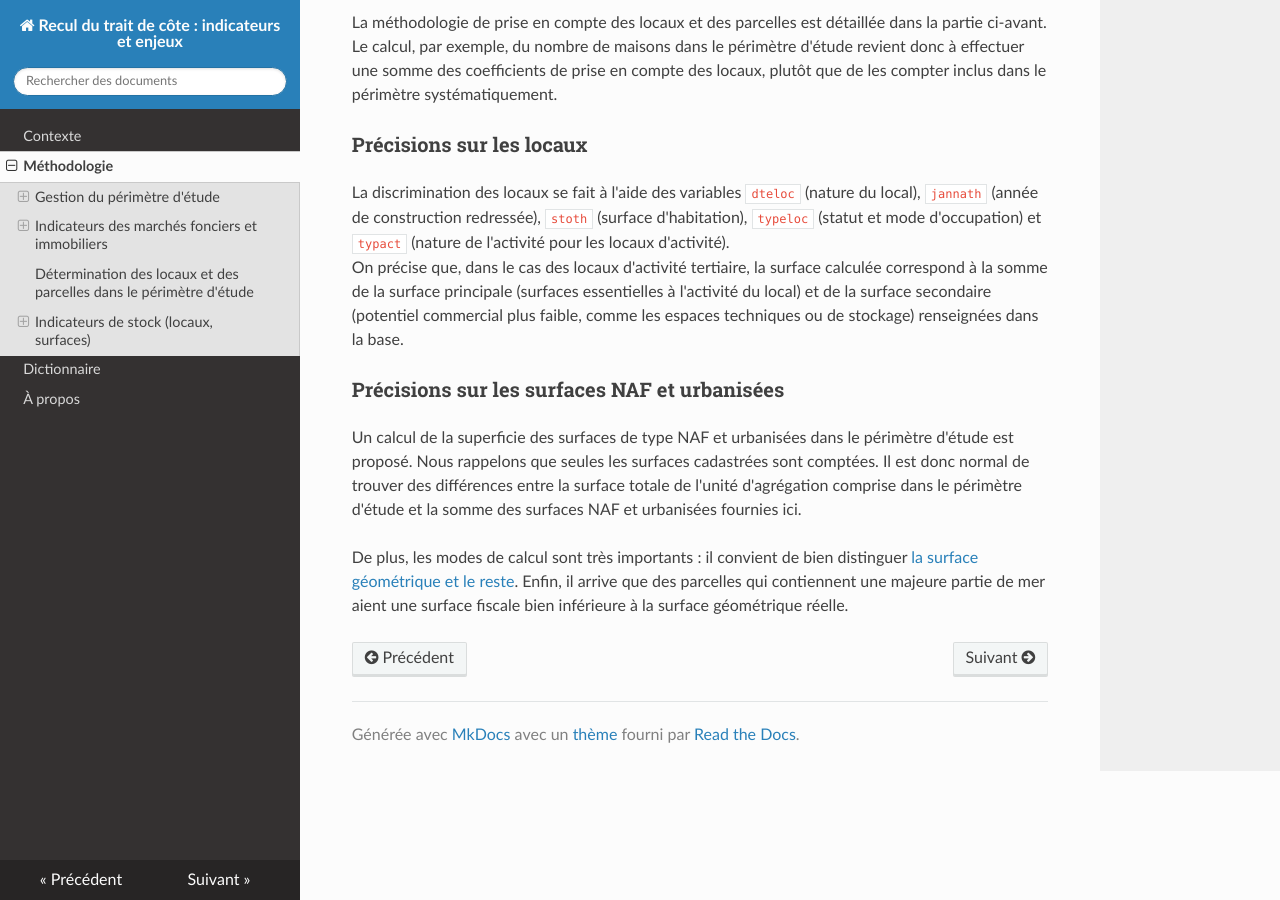
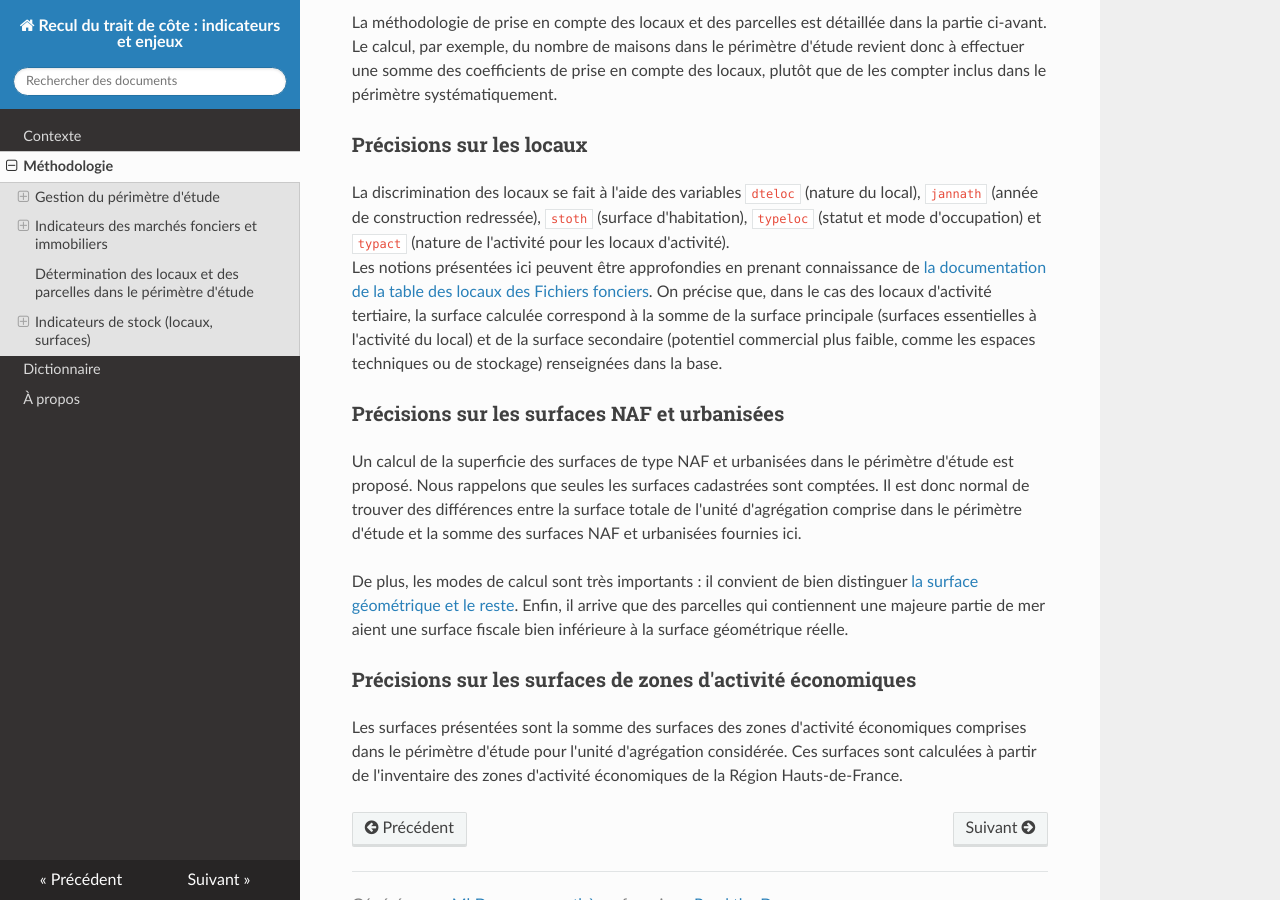
Before and after one commit to hugo-deluca/tdc_docs, an MkDocs documentation site: the page built from docs/methodologie.md, in a window 1280 px wide and 900 px high, scrolled down 5271 px. Built offline with MkDocs 1.6.1, drawn with Linux system fonts in a browser that asks for light colours; nearby versions of some CDN libraries.

Commit message:
Update suite ZAE

```diff
--- a/docs/methodologie.md
+++ b/docs/methodologie.md
@@ -118,6 +118,7 @@ La méthodologie de prise en compte des locaux et des parcelles est détaillée
 ### Précisions sur les locaux
 
 La discrimination des locaux se fait à l'aide des variables ``dteloc`` (nature du local), ``jannath`` (année de construction redressée), ``stoth `` (surface d'habitation), ``typeloc`` (statut et mode d'occupation) et ``typact`` (nature de l'activité pour les locaux d'activité).
+Les notions présentées ici peuvent être approfondies en prenant connaissance de [la documentation de la table des locaux des Fichiers fonciers](https://doc-datafoncier.cerema.fr/doc/ff/pb0010_local).
 On précise que, dans le cas des locaux d'activité tertiaire, la surface calculée correspond à la somme de la surface principale (surfaces essentielles à l'activité du local) et de la surface secondaire (potentiel commercial plus faible, comme les espaces techniques ou de stockage) renseignées dans la base.
 
 ### Précisions sur les surfaces NAF et urbanisées
@@ -125,3 +126,7 @@ On précise que, dans le cas des locaux d'activité tertiaire, la surface calcul
 Un calcul de la superficie des surfaces de type NAF et urbanisées dans le périmètre d'étude est proposé. Nous rappelons que seules les surfaces cadastrées sont comptées. Il est donc normal de trouver des différences entre la surface totale de l'unité d'agrégation comprise dans le périmètre d'étude et la somme des surfaces NAF et urbanisées fournies ici.
 
 De plus, les modes de calcul sont très importants : il convient de bien distinguer [la surface géométrique et le reste](https://doc-datafoncier.cerema.fr/doc/guide/ff/dcntpa-surface-de-la-parcelle#differences-entre-la-surface-dcntpa-et-la-surface-geometrique). Enfin, il arrive que des parcelles qui contiennent une majeure partie de mer aient une surface fiscale bien inférieure à la surface géométrique réelle.
+
+### Précisions sur les surfaces de zones d'activité économiques
+
+Les surfaces présentées sont la somme des surfaces des zones d'activité économiques comprises dans le périmètre d'étude pour l'unité d'agrégation considérée. Ces surfaces sont calculées à partir de l'inventaire des zones d'activité économiques de la Région Hauts-de-France.
```
Also changed, not shown: docs/dictionnaire.md (+8 -7 lines), docs/index.md (+2 -1 lines).
